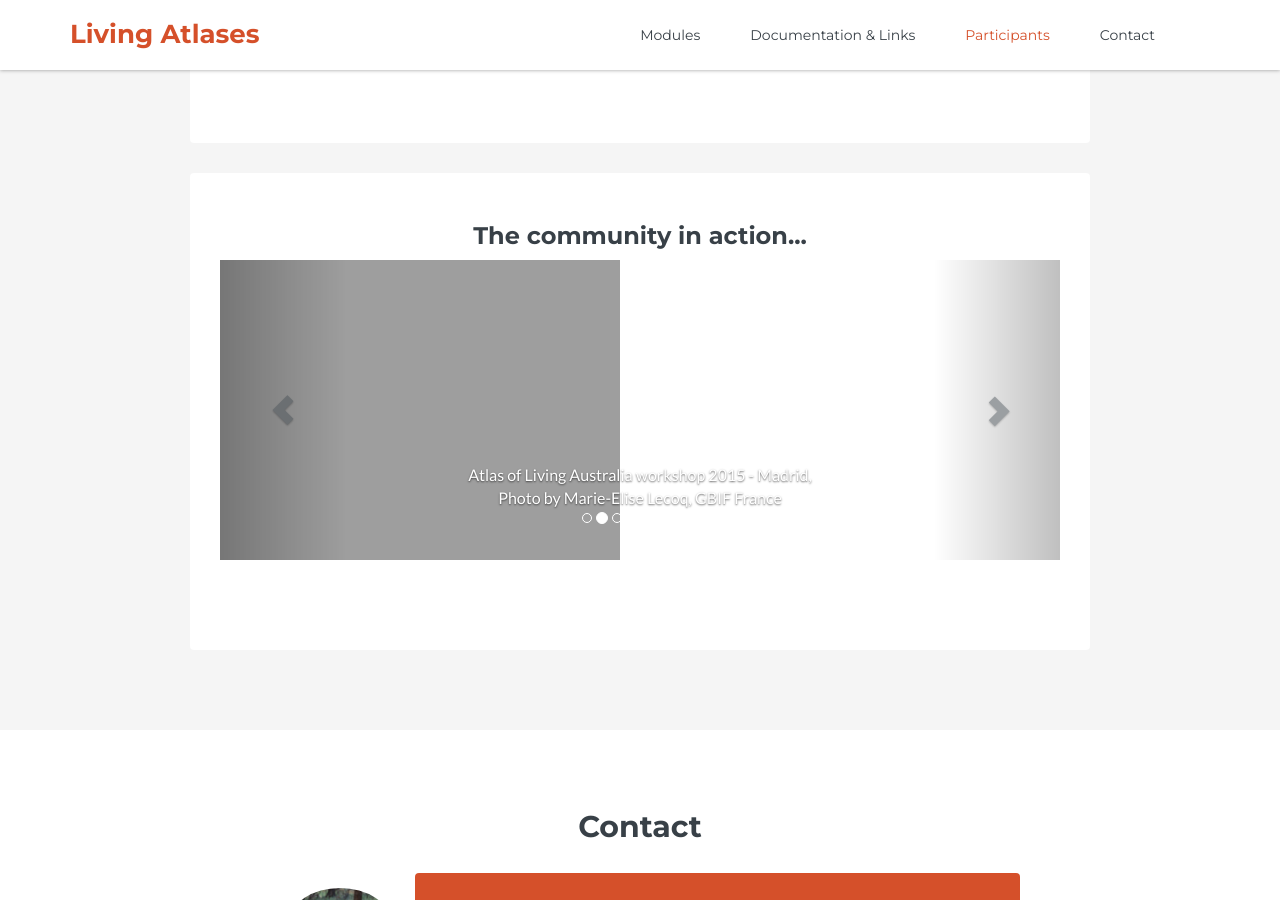
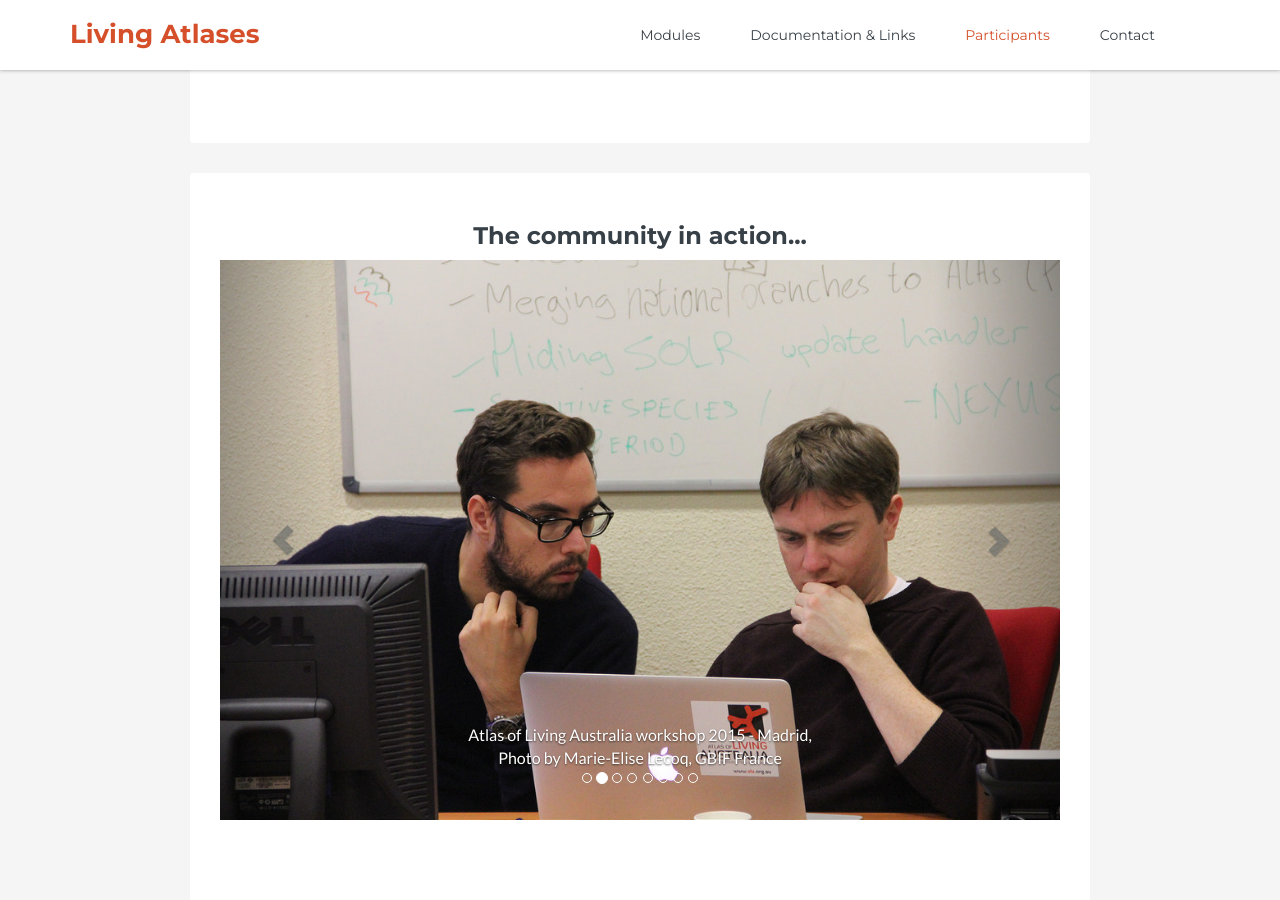
Before and after one commit to melecoq/Living-Atlases-website, a Jekyll site: the page built from index.html, in a window 1280 px wide and 900 px high, scrolled down 3183 px. Built offline with Jekyll 4.4.1, drawn with Linux system fonts in a browser that asks for light colours; comment, search, counter and statistics services are not loaded.

Commit message:
change picture

```diff
--- a/_includes/docs.html
+++ b/_includes/docs.html
@@ -127,21 +127,21 @@
                   <!-- Wrapper for slides -->
                   <div class="carousel-inner" role="listbox">
                     <div class="item active">
-                      <img src="{{ site.baseurl }}/public/images/madrid_2015_1.png" alt="...">
+                      <img src="{{ site.baseurl }}/public/images/madrid_2015_1.jpg" alt="...">
                       <div class="carousel-caption">
                         Atlas of Living Australia workshop 2015 - Madrid, Spain <br />
                         Photo by Marie-Elise Lecoq, , GBIF France
                       </div>
                     </div>
                     <div class="item">
-                      <img src="{{ site.baseurl }}/public/images/madrid_2015_3.png" alt="...">
+                      <img src="{{ site.baseurl }}/public/images/madrid_2015_3.jpg" alt="...">
                       <div class="carousel-caption">
                         Atlas of Living Australia workshop 2015 - Madrid,  <br />
                         Photo by Marie-Elise Lecoq, GBIF France
                       </div>
                     </div>
                     <div class="item">
-                      <img src="{{ site.baseurl }}/public/images/madrid_2015_5.png" alt="...">
+                      <img src="{{ site.baseurl }}/public/images/madrid_2015_5.jpg" alt="...">
                       <div class="carousel-caption">
                         Atlas of Living Australia workshop 2015 - Madrid, Spain <br />
                         Photo by Marie-Elise Lecoq, GBIF France
```
Also changed, not shown: public/images/madrid_2015_1.jpg (added), public/images/madrid_2015_3.jpg (added), public/images/madrid_2015_5.jpg (added), 2 other files.
